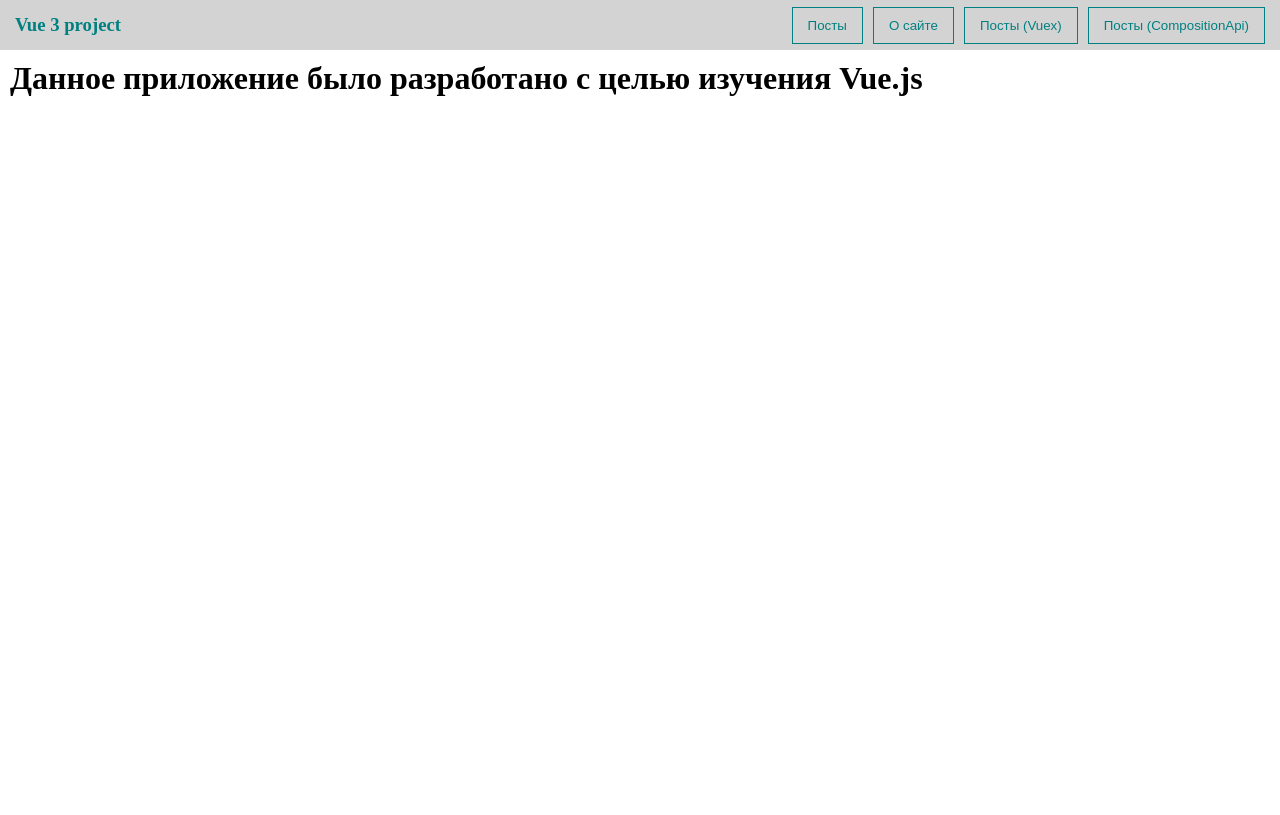
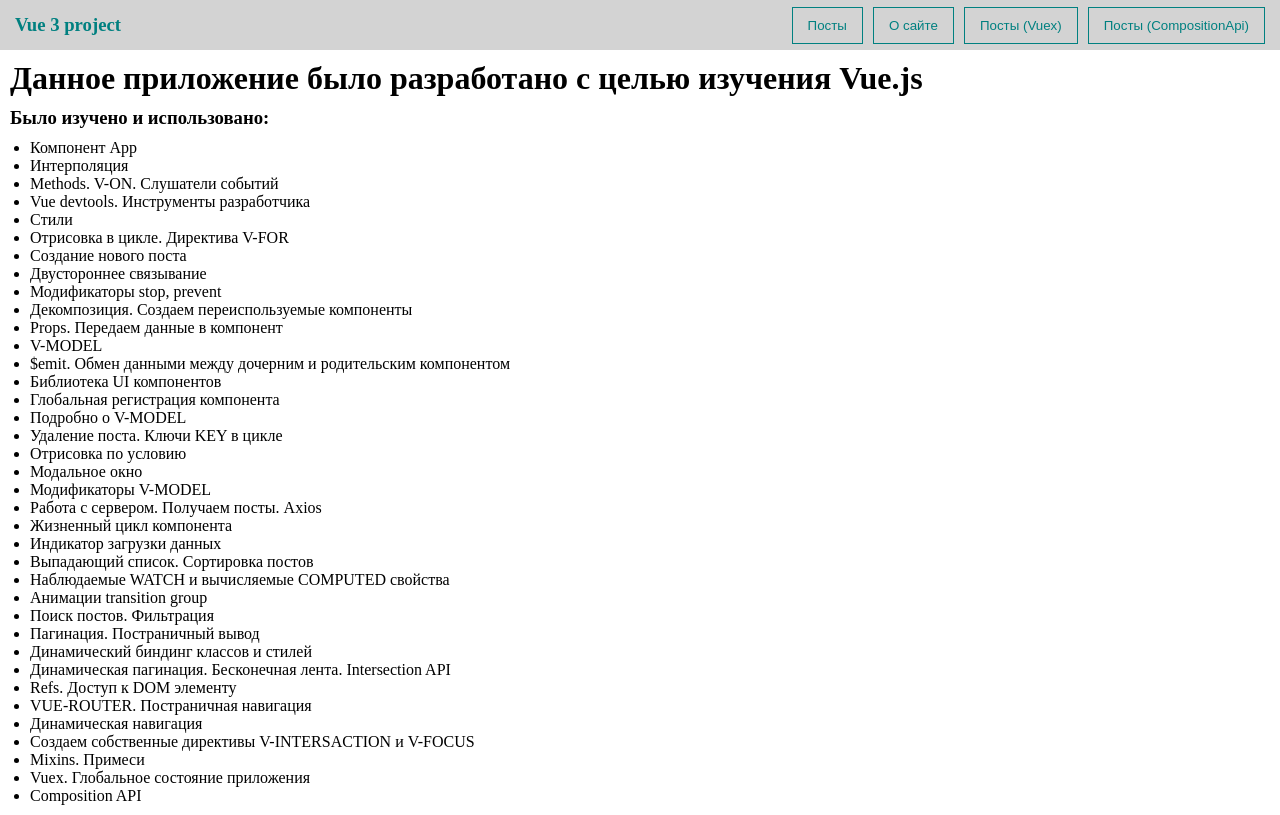
Before and after one commit to Annssva/vue-posts-manager, a Vue app: page /about in a window 1280 px wide. Built offline with nearby package versions, Linux system fonts and the light colour scheme.

Commit message:
added Posts List with store and composition api, added custom, hooks

```diff
--- a/src/pages/AboutPage.vue
+++ b/src/pages/AboutPage.vue
@@ -1,6 +1,46 @@
 <template>
   <div>
     <h1>Данное приложение было разработано с целью изучения Vue.js</h1>
+    <h3>Было изучено и использовано:</h3>
+    <ul class="list">
+      <li> Компонент App </li>
+      <li> Интерполяция </li>
+      <li> Methods. V-ON. Слушатели событий </li>
+      <li> Vue devtools. Инструменты разработчика </li>
+      <li> Cтили </li>
+      <li> Отрисовка в цикле. Директива V-FOR </li>
+      <li> Создание нового поста </li>
+      <li> Двустороннее связывание </li>
+      <li> Модификаторы stop, prevent </li>
+      <li> Декомпозиция. Создаем переиспользуемые компоненты </li>
+      <li> Props. Передаем данные в компонент </li>
+      <li> V-MODEL </li>
+      <li> $emit. Обмен данными между дочерним и родительским компонентом </li>
+      <li> Библиотека UI компонентов </li>
+      <li> Глобальная регистрация компонента </li>
+      <li> Подробно о V-MODEL </li>
+      <li> Удаление поста. Ключи KEY в цикле </li>
+      <li> Отрисовка по условию </li>
+      <li> Модальное окно </li>
+      <li> Модификаторы V-MODEL </li>
+      <li> Работа с сервером. Получаем посты. Axios </li>
+      <li> Жизненный цикл компонента </li>
+      <li> Индикатор загрузки данных </li>
+      <li> Выпадающий список. Сортировка постов </li>
+      <li> Наблюдаемые WATCH и вычисляемые COMPUTED свойства </li>
+      <li> Анимации transition group </li>
+      <li> Поиск постов. Фильтрация </li>
+      <li> Пагинация. Постраничный вывод </li>
+      <li> Динамический биндинг классов и стилей </li>
+      <li> Динамическая пагинация. Бесконечная лента. Intersection API </li>
+      <li> Refs. Доступ к DOM элементу </li>
+      <li> VUE-ROUTER. Постраничная навигация </li>
+      <li> Динамическая навигация </li>
+      <li> Создаем собственные директивы V-INTERSACTION и V-FOCUS </li>
+      <li> Mixins. Примеси </li>
+      <li> Vuex. Глобальное состояние приложения </li>
+      <li> Composition API</li>
+    </ul>
   </div>
 </template>
 
@@ -10,6 +50,11 @@
 };
 </script>
 
-<style lang="scss" scoped>
-
+<style scoped>
+  .list {
+    margin-left: 20px;
+  }
+  h3 {
+    margin: 10px 0;
+  }
 </style>
```
